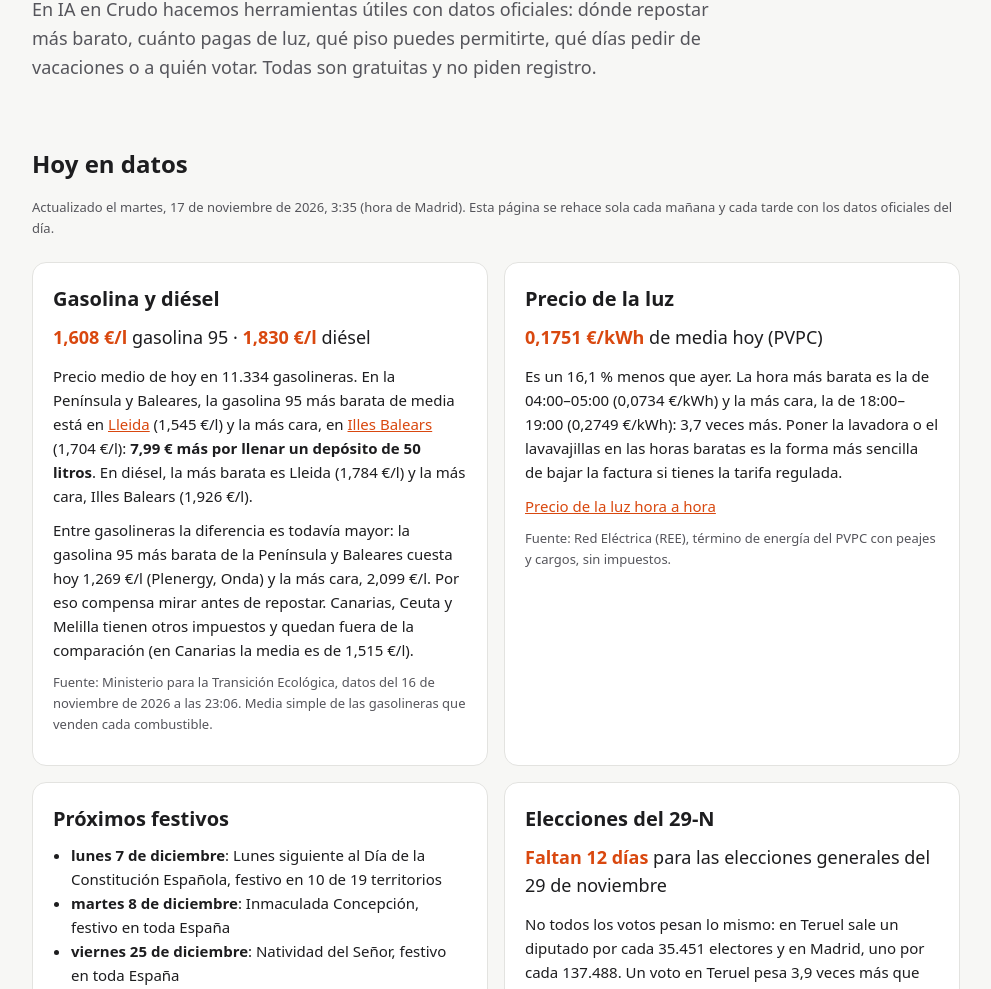
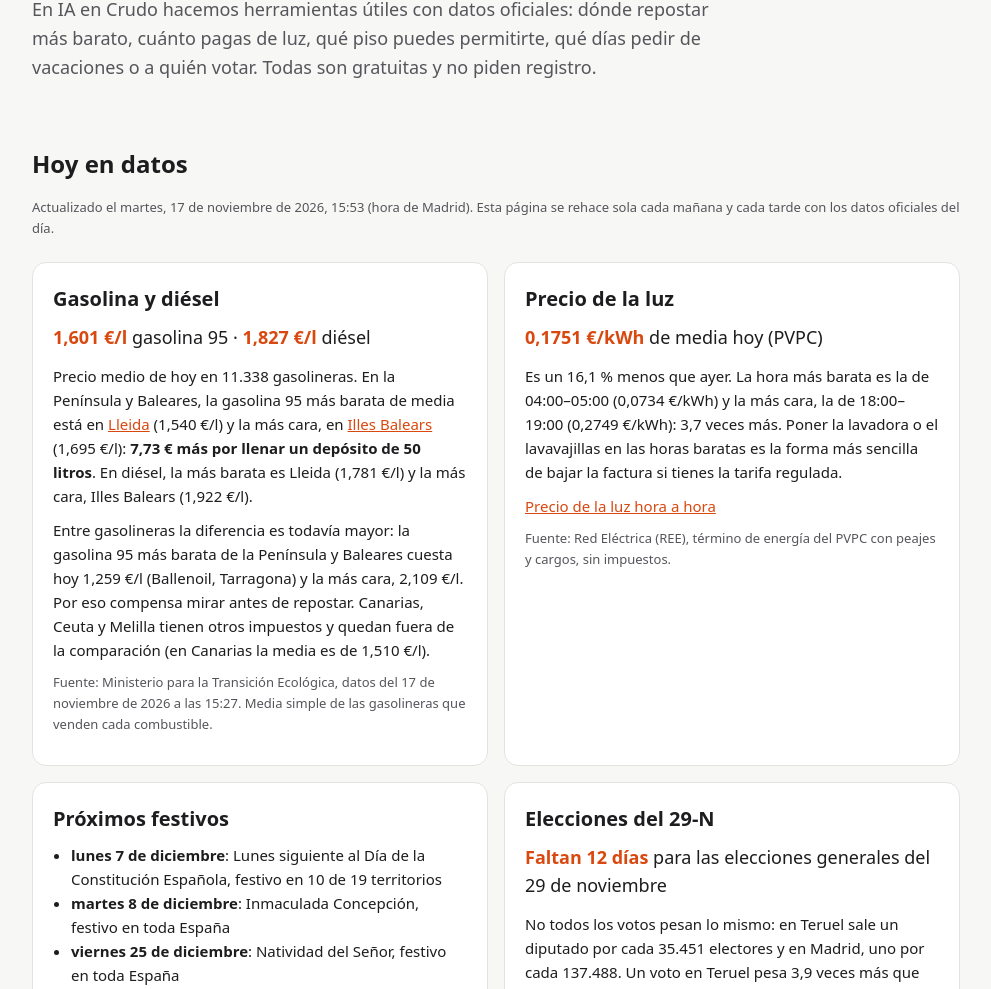
Before and after one commit to agomezve/iaencrudo-raiz, a plain HTML site: page index.html in a window 1280 px wide. Shown: the part 111-1100 px from the top of the page, without its empty margins (144-1135 px from the left). Drawn offline with Linux system fonts and the light colour scheme.

Commit message:
Datos del día en la portada

```diff
--- a/index.html
+++ b/index.html
@@ -60,14 +60,14 @@ footer a{color:var(--sub)}
 
 <main>
 <h2 class="seccion">Hoy en datos</h2>
-<p class="actualizado">Actualizado el <time datetime="2026-11-17">martes, 17 de noviembre de 2026, 3:35</time> (hora de Madrid). Esta página se rehace sola cada mañana y cada tarde con los datos oficiales del día.</p>
+<p class="actualizado">Actualizado el <time datetime="2026-11-17">martes, 17 de noviembre de 2026, 15:53</time> (hora de Madrid). Esta página se rehace sola cada mañana y cada tarde con los datos oficiales del día.</p>
 <div class="datos">
 <section class="dato">
 <h2>Gasolina y diésel</h2>
-<p class="cifra"><strong>1,608 €/l</strong> gasolina 95 · <strong>1,830 €/l</strong> diésel</p>
-<p>Precio medio de hoy en 11.334 gasolineras. En la Península y Baleares, la gasolina 95 más barata de media está en <a href="https://repostabarato.iaencrudo.es/provincia/lleida">Lleida</a> (1,545 €/l) y la más cara, en <a href="https://repostabarato.iaencrudo.es/provincia/illes-balears">Illes Balears</a> (1,704 €/l): <strong>7,99 € más por llenar un depósito de 50 litros</strong>. En diésel, la más barata es Lleida (1,784 €/l) y la más cara, Illes Balears (1,926 €/l).</p>
-<p>Entre gasolineras la diferencia es todavía mayor: la gasolina 95 más barata de la Península y Baleares cuesta hoy 1,269 €/l (Plenergy, Onda) y la más cara, 2,099 €/l. Por eso compensa mirar antes de repostar. Canarias, Ceuta y Melilla tienen otros impuestos y quedan fuera de la comparación (en Canarias la media es de 1,515 €/l).</p>
-<p class="fuente">Fuente: Ministerio para la Transición Ecológica, datos del 16 de noviembre de 2026 a las 23:06. Media simple de las gasolineras que venden cada combustible.</p>
+<p class="cifra"><strong>1,601 €/l</strong> gasolina 95 · <strong>1,827 €/l</strong> diésel</p>
+<p>Precio medio de hoy en 11.338 gasolineras. En la Península y Baleares, la gasolina 95 más barata de media está en <a href="https://repostabarato.iaencrudo.es/provincia/lleida">Lleida</a> (1,540 €/l) y la más cara, en <a href="https://repostabarato.iaencrudo.es/provincia/illes-balears">Illes Balears</a> (1,695 €/l): <strong>7,73 € más por llenar un depósito de 50 litros</strong>. En diésel, la más barata es Lleida (1,781 €/l) y la más cara, Illes Balears (1,922 €/l).</p>
+<p>Entre gasolineras la diferencia es todavía mayor: la gasolina 95 más barata de la Península y Baleares cuesta hoy 1,259 €/l (Ballenoil, Tarragona) y la más cara, 2,109 €/l. Por eso compensa mirar antes de repostar. Canarias, Ceuta y Melilla tienen otros impuestos y quedan fuera de la comparación (en Canarias la media es de 1,510 €/l).</p>
+<p class="fuente">Fuente: Ministerio para la Transición Ecológica, datos del 17 de noviembre de 2026 a las 15:27. Media simple de las gasolineras que venden cada combustible.</p>
 </section>
 <section class="dato">
 <h2>Precio de la luz</h2>
```
